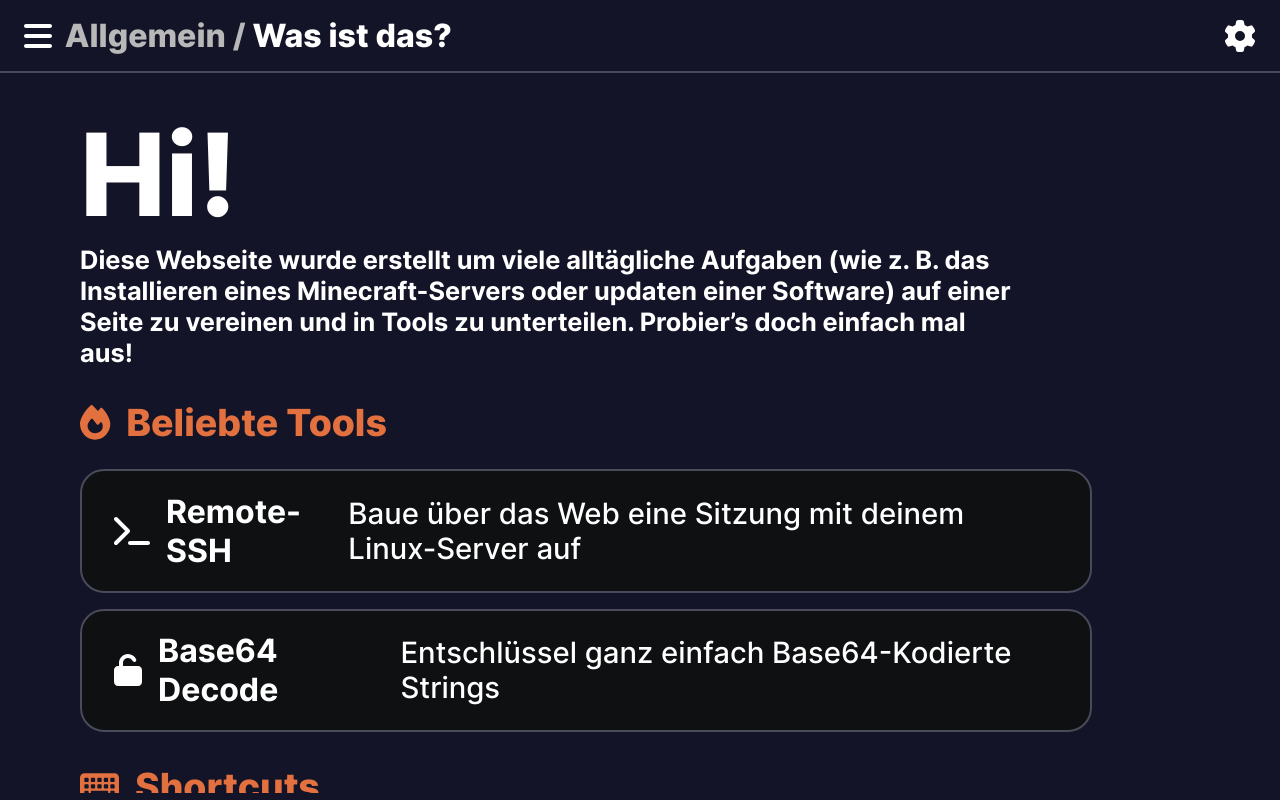
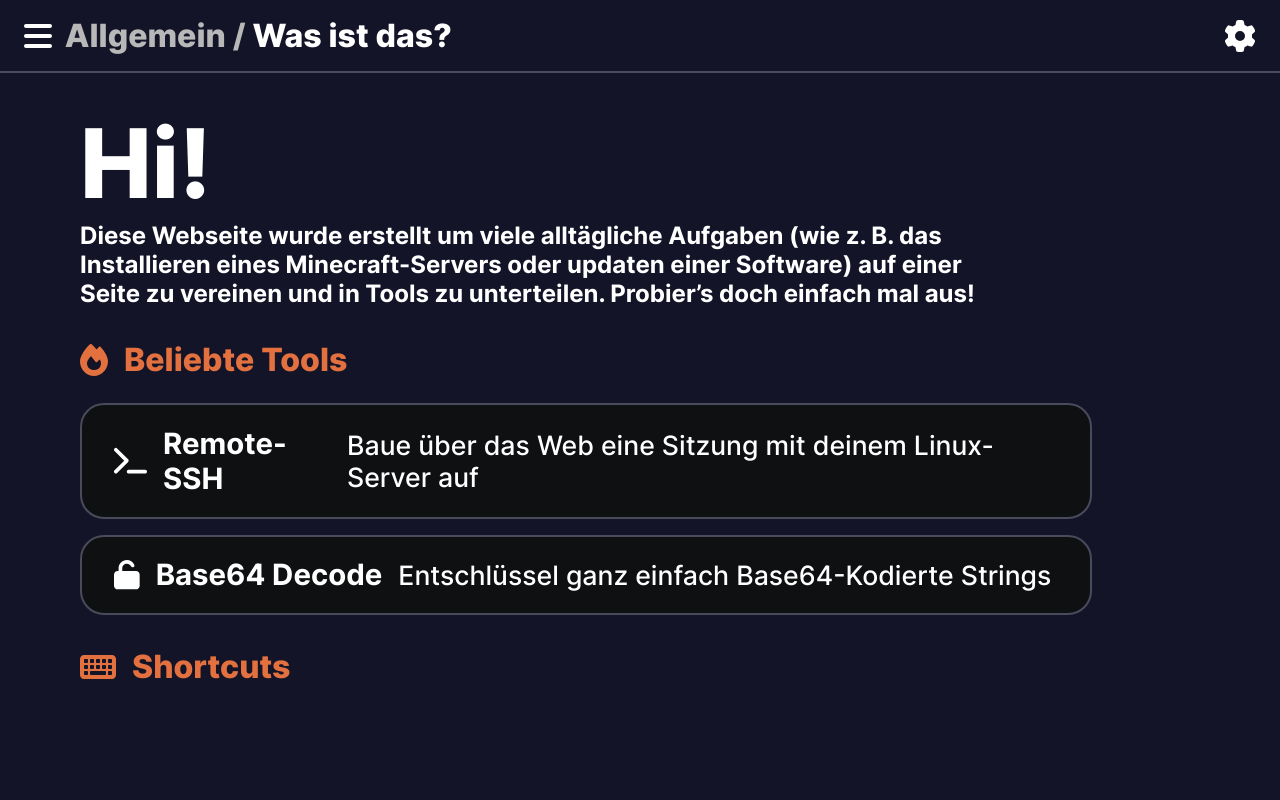
Before and after one commit to gnmyt/PowerTools, a React (Vite) app in the folder client/: page / in a window 1280 px wide. Built offline with nearby package versions, Linux system fonts and the light colour scheme.

Commit message:
Made the Home font size smaller

```diff
--- a/client/src/pages/tools/general/Home/components/HomeElement/styles.sass
+++ b/client/src/pages/tools/general/Home/components/HomeElement/styles.sass
@@ -8,11 +8,11 @@
   margin-bottom: 1.5rem
 
   svg
-    font-size: 26pt
+    font-size: 24pt
     color: $primary
 
   h1
     margin: 0
-    font-size: 28pt
+    font-size: 24pt
     font-weight: 900
     color: $primary
--- a/client/src/pages/tools/general/Home/components/HomeTool/styles.sass
+++ b/client/src/pages/tools/general/Home/components/HomeTool/styles.sass
@@ -14,12 +14,13 @@
   cursor: pointer
 
   svg
-    font-size: 24pt
+    font-size: 22pt
 
   h1
     margin: 0
+    font-size: 22pt
 
   p
-    font-size: 22pt
+    font-size: 20pt
     font-weight: 500
     margin: 0
--- a/client/src/pages/tools/general/Home/styles.sass
+++ b/client/src/pages/tools/general/Home/styles.sass
@@ -1,13 +1,13 @@
 @import "@/common/styles/colors"
 
 .home-header
-  font-size: 86pt
+  font-size: 72pt
   margin: 0
   color: $white
   font-weight: 900
 
 .home-subtext
-  font-size: 19pt
+  font-size: 18pt
   color: $white
   font-weight: 600
   margin: 0
```
